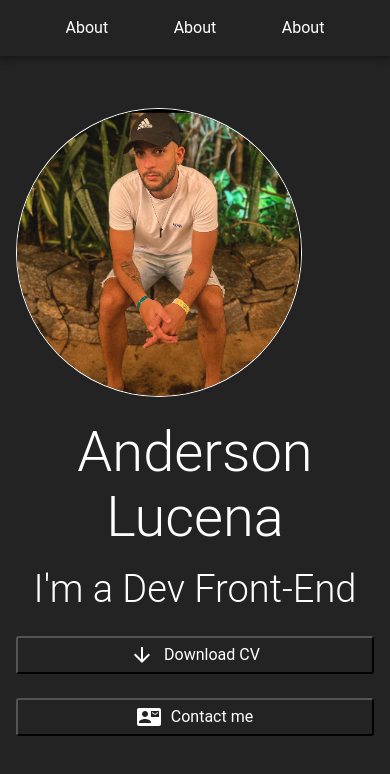
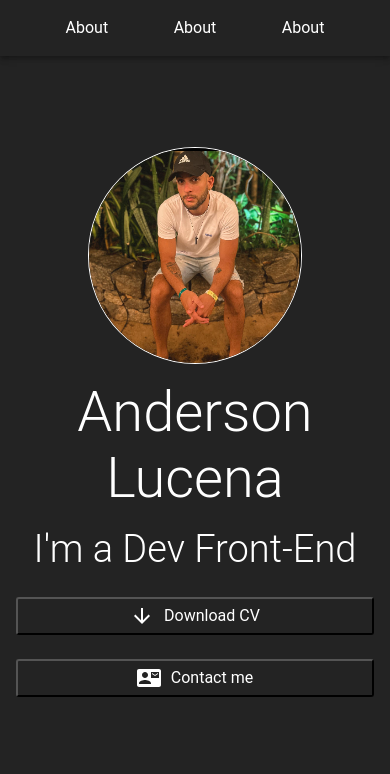
Before and after one commit to Luhera/my-portfolio, a React (Vite) app: page / in a window 390 px wide. Shown: the top 774 px of the page. Built offline with nearby package versions, Linux system fonts and the light colour scheme.

Commit message:
feat: Ajuste layout botões lado a lado no desktop e vertical no mobile

```diff
--- a/src/pages/Home/sections/Hero/Hero.tsx
+++ b/src/pages/Home/sections/Hero/Hero.tsx
@@ -1,8 +1,9 @@
-import { Grid, styled, Container, Typography, Grid2 } from "@mui/material";
+import { Grid, styled, Container, Typography } from "@mui/material";
 import Avatar from "../../../../assets/Imagens/avatar.png";
 import ArrowDownwardIcon from "@mui/icons-material/ArrowDownward";
 import ContactMailIcon from "@mui/icons-material/ContactMail";
 import StyledButton from "../../../../components/StyledButton/StyledButton";
+
 const Hero = () => {
   const StyledHero = styled("div")(({ theme }) => ({
     backgroundColor: theme.palette.primary.main,
@@ -10,19 +11,22 @@ const Hero = () => {
     display: "flex",
     alignItems: "center",
   }));
+
   const StyledImg = styled("img")(({ theme }) => ({
-    width: "80%",
+    width: "60%", // Reduced width for mobile
     borderRadius: "50%",
     border: `1px solid ${theme.palette.primary.contrastText}`,
+    display: "block",
+    margin: "0 auto", // Center the image
   }));
 
   return (
     <>
       <StyledHero>
         <Container maxWidth="lg">
-          <Grid container spacing={2}>
-            <Grid item xs={12} md={5}>
-              <StyledImg src={Avatar} />
+          <Grid container spacing={2} alignItems="center">
+            <Grid item xs={12} md={5} display="flex" justifyContent="center">
+              <StyledImg src={Avatar} alt="Avatar" />
             </Grid>
 
             <Grid item xs={12} md={7}>
@@ -40,17 +44,10 @@ const Hero = () => {
                 variant="h2"
                 textAlign="center"
               >
-                {" "}
                 I'm a Dev Front-End
               </Typography>
 
-              <Grid2
-                container
-                display="flex"
-                justifyContent="center"
-                spacing={3}
-                pt={3}
-              >
+              <Grid container justifyContent="center" spacing={3} pt={3}>
                 <Grid
                   item
                   xs={12}
@@ -74,7 +71,7 @@ const Hero = () => {
                     <ContactMailIcon /> <Typography>Contact me</Typography>
                   </StyledButton>
                 </Grid>
-              </Grid2>
+              </Grid>
             </Grid>
           </Grid>
         </Container>
```
